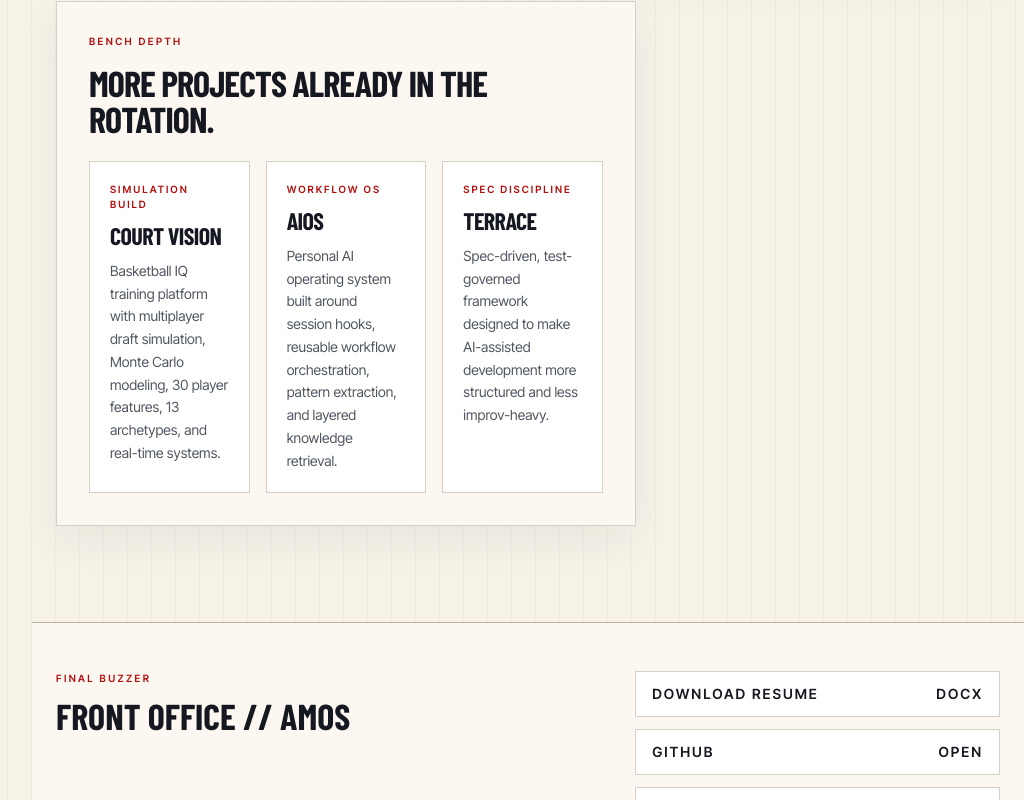
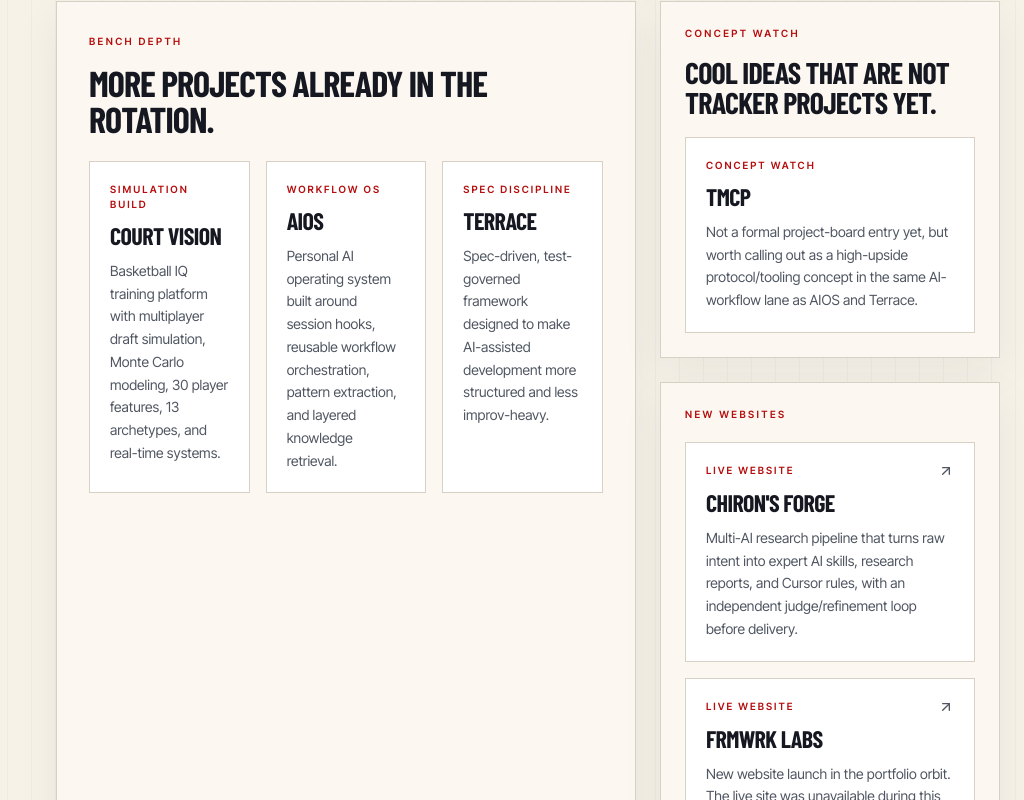
Before and after one commit to jakyeamos/portfolio, a React (Vite) app: page /film-room in a window 1280 px wide. Shown: the part 1940-2740 px from the top of the page, without its empty margins (256-1280 px from the left). Built offline with nearby package versions, Linux system fonts and the light colour scheme; a web font is replaced by a local one.

Commit message:
Mention TMCP and new website launches

```diff
--- a/src/content/portfolioContent.ts
+++ b/src/content/portfolioContent.ts
@@ -58,6 +58,19 @@ export interface PlayerComp {
   whyItFits: string;
   overlap: readonly string[];
   media: PosterMediaAsset;
+}
+
+export interface WebsiteLaunch {
+  title: string;
+  href: string;
+  label: string;
+  copy: string;
+}
+
+export interface ConceptNote {
+  title: string;
+  label: string;
+  copy: string;
 }
 
 export const SITE_META = {
@@ -390,6 +403,29 @@ export const BENCH_PROJECTS = [
   },
 ] as const;
 
+export const CONCEPT_NOTES: readonly ConceptNote[] = [
+  {
+    label: 'Concept watch',
+    title: 'TMCP',
+    copy: 'Not a formal project-board entry yet, but worth calling out as a high-upside protocol/tooling concept in the same AI-workflow lane as AIOS and Terrace.',
+  },
+] as const;
+
+export const WEBSITE_LAUNCHES: readonly WebsiteLaunch[] = [
+  {
+    label: 'Live website',
+    title: "Chiron's Forge",
+    href: 'https://www.chironsforge.com/',
+    copy: 'Multi-AI research pipeline that turns raw intent into expert AI skills, research reports, and Cursor rules, with an independent judge/refinement loop before delivery.',
+  },
+  {
+    label: 'Live website',
+    title: 'FRMWRK Labs',
+    href: 'https://www.frmwrklabs.com/',
+    copy: 'New website launch in the portfolio orbit. The live site was unavailable during this edit, so the portfolio keeps the mention link-forward without adding unsupported product claims.',
+  },
+] as const;
+
 export const MISSING_PROJECT_PACKETS = [
   {
     title: 'Career Dashboard',
--- a/src/pages/FilmRoom.tsx
+++ b/src/pages/FilmRoom.tsx
@@ -1,8 +1,13 @@
 import { type ReactElement, useState } from 'react';
-import { ArrowRight, ClipboardList, Eye, RadioTower, Sparkles, Wrench } from 'lucide-react';
+import { ArrowRight, ArrowUpRight, ClipboardList, Eye, Sparkles, Wrench } from 'lucide-react';
 import { Link } from 'react-router-dom';
 import EditorialPoster from '@/components/EditorialPoster';
-import { BENCH_PROJECTS, FILM_ROOM_PROJECTS, MISSING_PROJECT_PACKETS } from '@/content/portfolioContent';
+import {
+  BENCH_PROJECTS,
+  CONCEPT_NOTES,
+  FILM_ROOM_PROJECTS,
+  WEBSITE_LAUNCHES,
+} from '@/content/portfolioContent';
 
 const BREAKDOWN_LABELS = [
   { icon: ClipboardList, label: 'Situation', key: 'situation' },
@@ -180,6 +185,64 @@ export default function FilmRoom(): ReactElement {
               ))}
             </div>
           </article>
+
+          <aside className="grid gap-6">
+            <article className="editorial-card p-6">
+              <div className="section-kicker">Concept Watch</div>
+              <h2 className="mt-4 text-3xl font-black uppercase leading-none tracking-tight text-[color:var(--color-ink)]">
+                Cool ideas that are not tracker projects yet.
+              </h2>
+              <div className="mt-5 grid gap-4">
+                {CONCEPT_NOTES.map((concept) => (
+                  <article
+                    key={concept.title}
+                    className="border border-[color:var(--color-line)] bg-white p-5"
+                  >
+                    <div className="text-[10px] font-semibold uppercase tracking-[0.2em] text-[color:var(--color-primary)]">
+                      {concept.label}
+                    </div>
+                    <h3 className="mt-3 text-2xl font-black uppercase leading-none tracking-tight text-[color:var(--color-ink)]">
+                      {concept.title}
+                    </h3>
+                    <p className="mt-3 text-sm leading-relaxed text-[color:var(--color-ink-soft)]">
+                      {concept.copy}
+                    </p>
+                  </article>
+                ))}
+              </div>
+            </article>
+
+            <article className="editorial-card p-6">
+              <div className="section-kicker">New Websites</div>
+              <div className="mt-5 grid gap-4">
+                {WEBSITE_LAUNCHES.map((site) => (
+                  <a
+                    key={site.href}
+                    href={site.href}
+                    target="_blank"
+                    rel="noreferrer"
+                    className="group block border border-[color:var(--color-line)] bg-white p-5 hover:-translate-y-1 hover:border-[color:var(--color-primary)] hover:shadow-[0_14px_30px_rgba(16,28,44,0.08)]"
+                  >
+                    <div className="flex items-center justify-between gap-4">
+                      <div className="text-[10px] font-semibold uppercase tracking-[0.2em] text-[color:var(--color-primary)]">
+                        {site.label}
+                      </div>
+                      <ArrowUpRight
+                        size={16}
+                        className="shrink-0 text-[color:var(--color-ink-soft)] transition group-hover:text-[color:var(--color-primary)]"
+                      />
+                    </div>
+                    <h3 className="mt-3 text-2xl font-black uppercase leading-none tracking-tight text-[color:var(--color-ink)] transition group-hover:text-[color:var(--color-primary)]">
+                      {site.title}
+                    </h3>
+                    <p className="mt-3 text-sm leading-relaxed text-[color:var(--color-ink-soft)]">
+                      {site.copy}
+                    </p>
+                  </a>
+                ))}
+              </div>
+            </article>
+          </aside>
         </section>
       </main>
     </div>
```
Also changed, not shown: .tracker/PROJECT_TRUTH.md.
